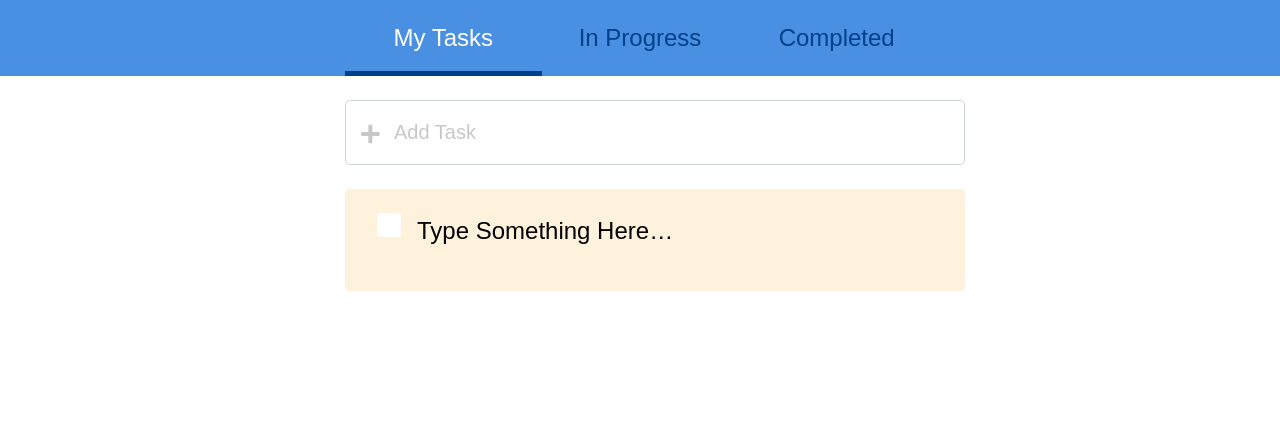
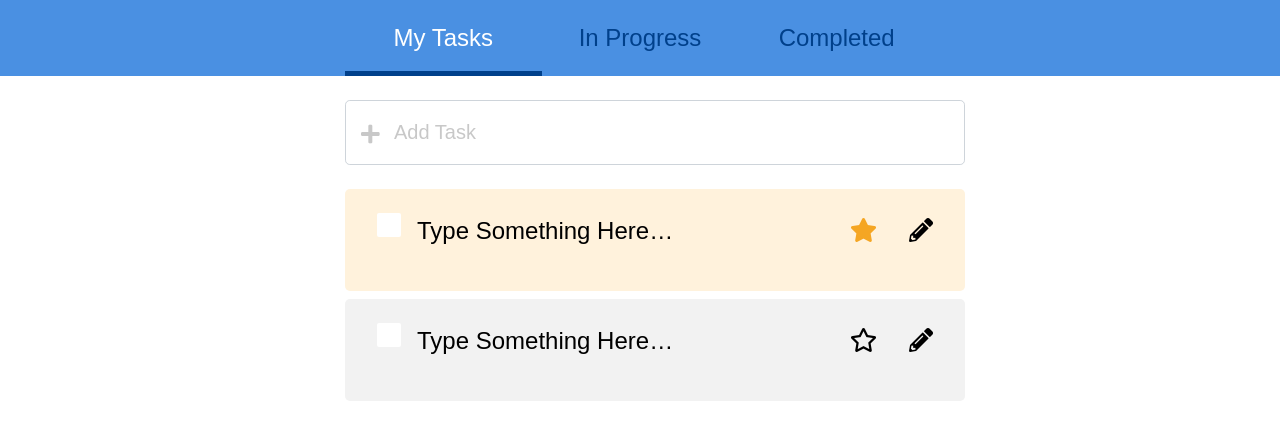
Before and after one commit to ajdfajdfl2003/f2e-practice-todolist, a Vue app: page / in a window 1280 px wide. Shown: the top 440 px of the page. Built offline with nearby package versions, Linux system fonts and the light colour scheme.

Commit message:
add item star style

```diff
--- a/src/App.vue
+++ b/src/App.vue
@@ -13,7 +13,7 @@
         <input type="text" class="form-control form-control-lg pl-5" placeholder="Add Task"/>
       </div>
       <div>
-        <div class="todo-item">
+        <div class="todo-item stared">
           <div class="todo-header">
             <div class="todo-check">
               <input type="checkbox" id="defaultCheck1">
@@ -22,6 +22,33 @@
             <label class="todo-title" for="defaultCheck1">
               <span>Type Something Here…</span>
             </label>
+            <div class="todo-control">
+              <a href="#" class="text-muted">
+                <i class="fas fa-star todo-star stared"></i>
+              </a>
+              <a href="#" class="text-muted">
+                <i class="fas fa-pencil-alt todo-pencil"></i>
+              </a>
+            </div>
+          </div>
+        </div>
+        <div class="todo-item">
+          <div class="todo-header">
+            <div class="todo-check">
+              <input type="checkbox" id="defaultCheck2">
+              <label for="defaultCheck2"></label>
+            </div>
+            <label class="todo-title" for="defaultCheck2">
+              <span>Type Something Here…</span>
+            </label>
+            <div class="todo-control">
+              <a href="#" class="text-muted">
+                <i class="far fa-star todo-star"></i>
+              </a>
+              <a href="#" class="text-muted">
+                <i class="fas fa-pencil-alt todo-pencil"></i>
+              </a>
+            </div>
           </div>
         </div>
       </div>
--- a/src/assets/components/_todo-item.scss
+++ b/src/assets/components/_todo-item.scss
@@ -1,10 +1,15 @@
 .todo-item {
   display: flex;
   flex-direction: column;
-  background-color: $light-warning;
   border-radius: 5px;
   width: 620px;
   height: 102px;
+  background-color: $todo-normal;
+  margin-bottom: 8px;
+
+  &.stared {
+    background-color: $light-warning;
+  }
 
   .todo-header {
     display: flex;
@@ -68,4 +73,22 @@
       color: black;
     }
   }
+
+  .todo-control {
+    font-size: 1.5rem;
+
+    .todo-star {
+      color: black;
+      padding-right: 2rem;
+
+      &.stared {
+        color: #F5A623;
+      }
+    }
+
+    .todo-pencil {
+      color: black;
+      padding-right: 2rem;
+    }
+  }
 }
--- a/src/assets/helpers/_variables.scss
+++ b/src/assets/helpers/_variables.scss
@@ -946,3 +946,4 @@
 
 $darn-primary:                      #00408B;
 $light-warning:                     #FFF2DC;
+$todo-normal:                       #F2F2F2;
```
